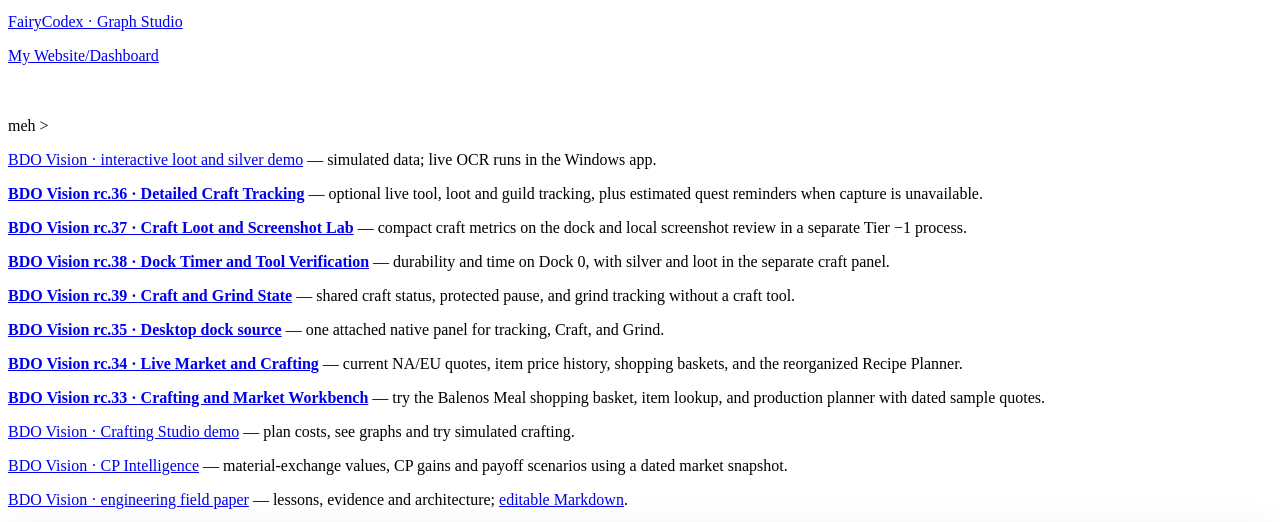
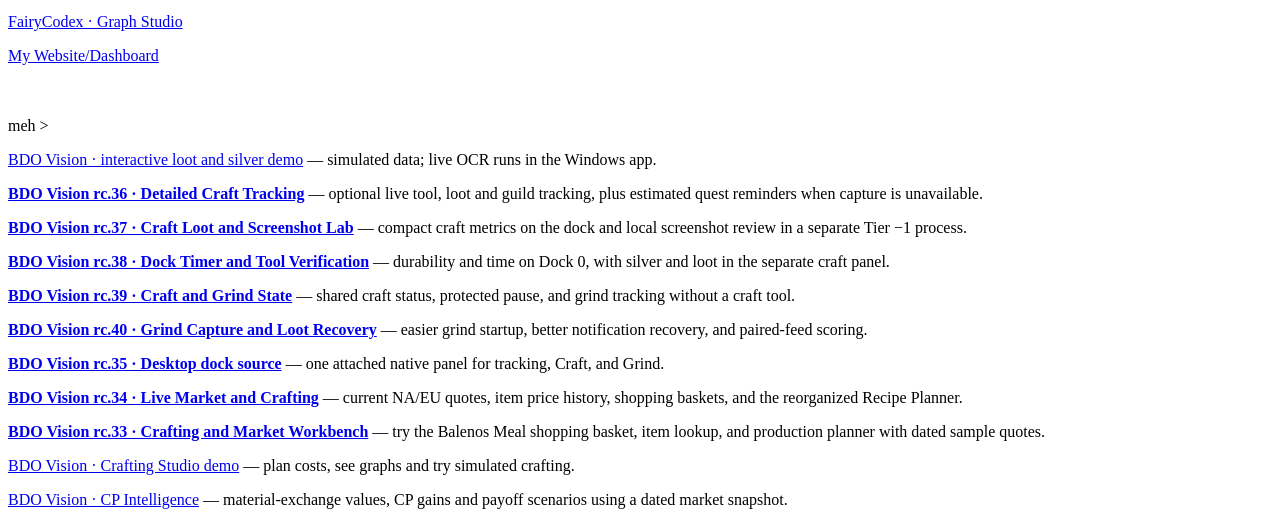
Before and after one commit to bindlez/bindlez.github.io, a plain HTML site: page index.html in a window 1280 px wide. Shown: the part 101-623 px from the top of the page. Drawn offline with Linux system fonts and the light colour scheme.

Commit message:
docs: link BDO Vision rc.40

```diff
--- a/index.html
+++ b/index.html
@@ -16,6 +16,7 @@
 <p><a href="https://github.com/bindlez/bdo-vision/commit/9a00b3fbc8e171d64efa73a15f97d4a72942b747"><strong>BDO Vision rc.37 · Craft Loot and Screenshot Lab</strong></a> — compact craft metrics on the dock and local screenshot review in a separate Tier −1 process.</p>
 <p><a href="https://github.com/bindlez/bdo-vision/commit/f9c8cd0fe37ab748f5326688274baec6458b52eb"><strong>BDO Vision rc.38 · Dock Timer and Tool Verification</strong></a> — durability and time on Dock 0, with silver and loot in the separate craft panel.</p>
 <p><a href="https://github.com/bindlez/bdo-vision/commit/95fe137bf3c11b554465b88b5aa5bdaf190acbde"><strong>BDO Vision rc.39 · Craft and Grind State</strong></a> — shared craft status, protected pause, and grind tracking without a craft tool.</p>
+<p><a href="https://github.com/bindlez/bdo-vision/commit/de7fa011592eaad5421bbba2d9fae3c7f9d2547c"><strong>BDO Vision rc.40 · Grind Capture and Loot Recovery</strong></a> — easier grind startup, better notification recovery, and paired-feed scoring.</p>
 <p><a href="https://github.com/bindlez/bdo-vision/commit/fdbbcb4ef3b2e8be33785b9f0d82134edfd4520a"><strong>BDO Vision rc.35 · Desktop dock source</strong></a> — one attached native panel for tracking, Craft, and Grind.</p>
 <p><a href="bdo-vision-live-market-rc34.html"><strong>BDO Vision rc.34 · Live Market and Crafting</strong></a> — current NA/EU quotes, item price history, shopping baskets, and the reorganized Recipe Planner.</p>
 <p><a href="bdo-vision-crafting-rc33.html?view=market"><strong>BDO Vision rc.33 · Crafting and Market Workbench</strong></a> — try the Balenos Meal shopping basket, item lookup, and production planner with dated sample quotes.</p>
```
